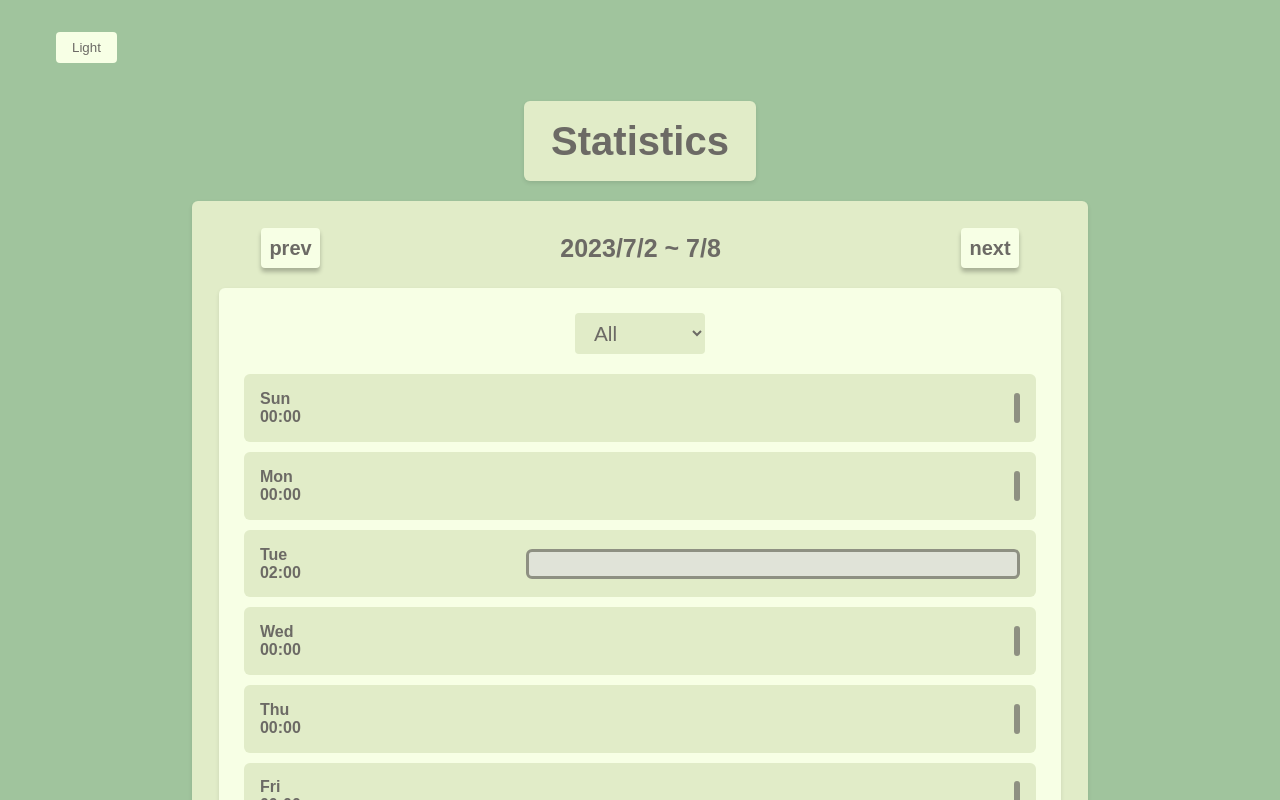
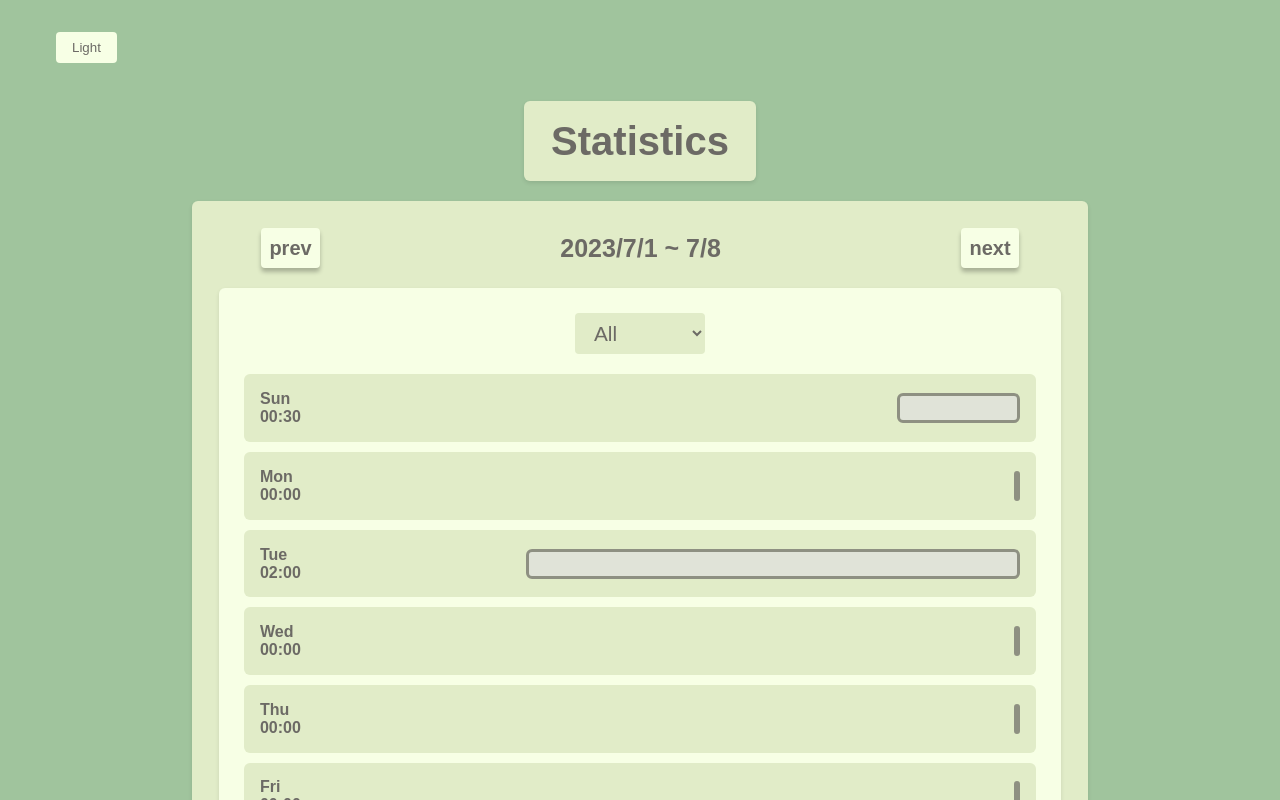
Before and after one commit to ienrum/StopWatch, a React (Create React App) app: page / in a window 1280 px wide. Both pictures are taken after a click on the element "Stop Watch Timer". Shown: the top 800 px of the page. Built offline with nearby package versions, Linux system fonts and the light colour scheme.

Commit message:
Fix: Statistics.js
Fix statistics bug that Sunday not showing

```diff
--- a/src/Statistics/Statistics.js
+++ b/src/Statistics/Statistics.js
@@ -12,9 +12,9 @@ import WeekOption from "./components/WeekOption";
 
 const Statistics = (props) => {
   const weekPeriodDate = (today) => {
-    const first = today.getDate() - today.getDay();
+    const first = today.getDate() - today.getDay() - 1;
     const firstDay = new Date(today.setDate(first));
-    const lastDay = new Date(today.setDate(first + 6));
+    const lastDay = new Date(today.setDate(first + 7));
     return [firstDay, lastDay];
   };
 
```
